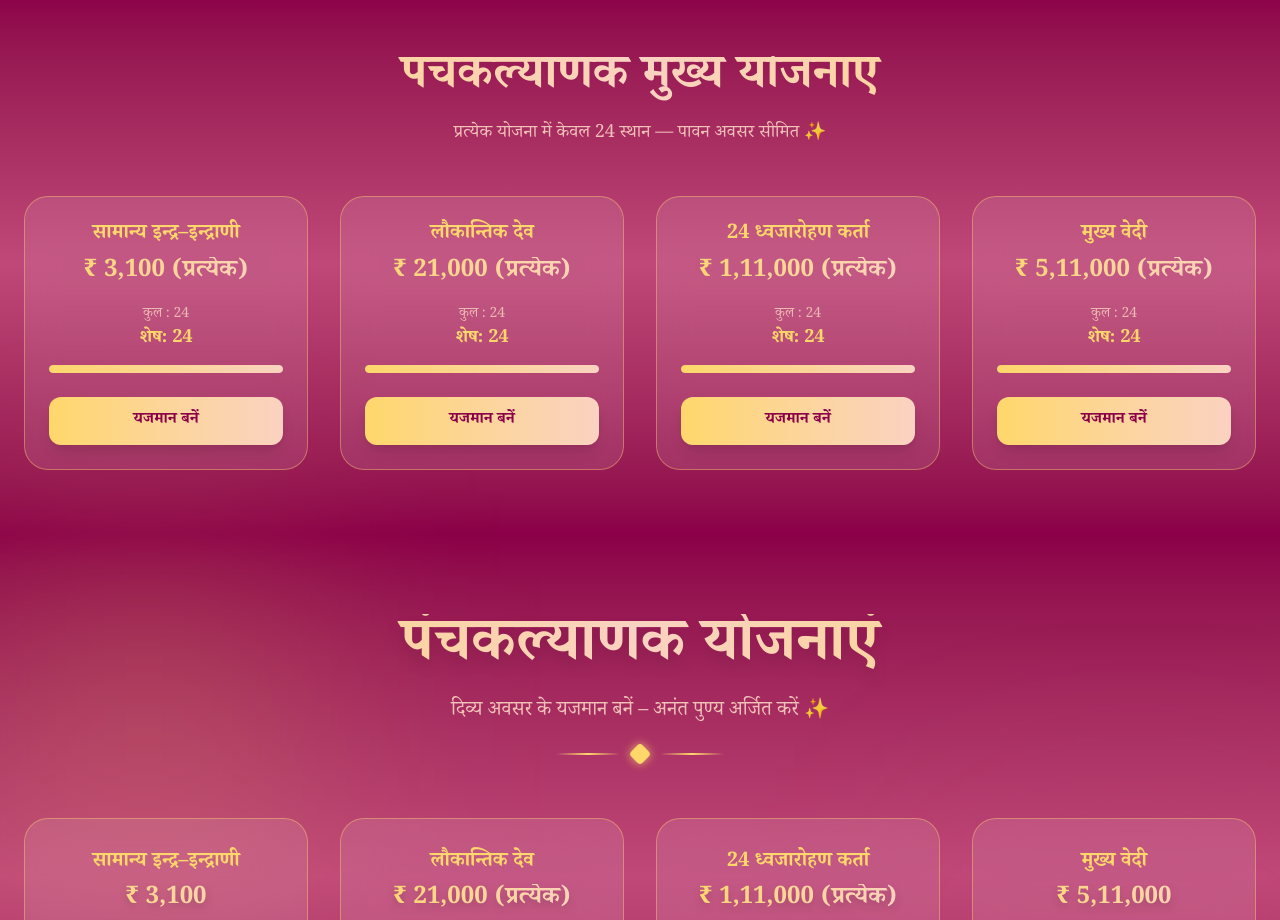
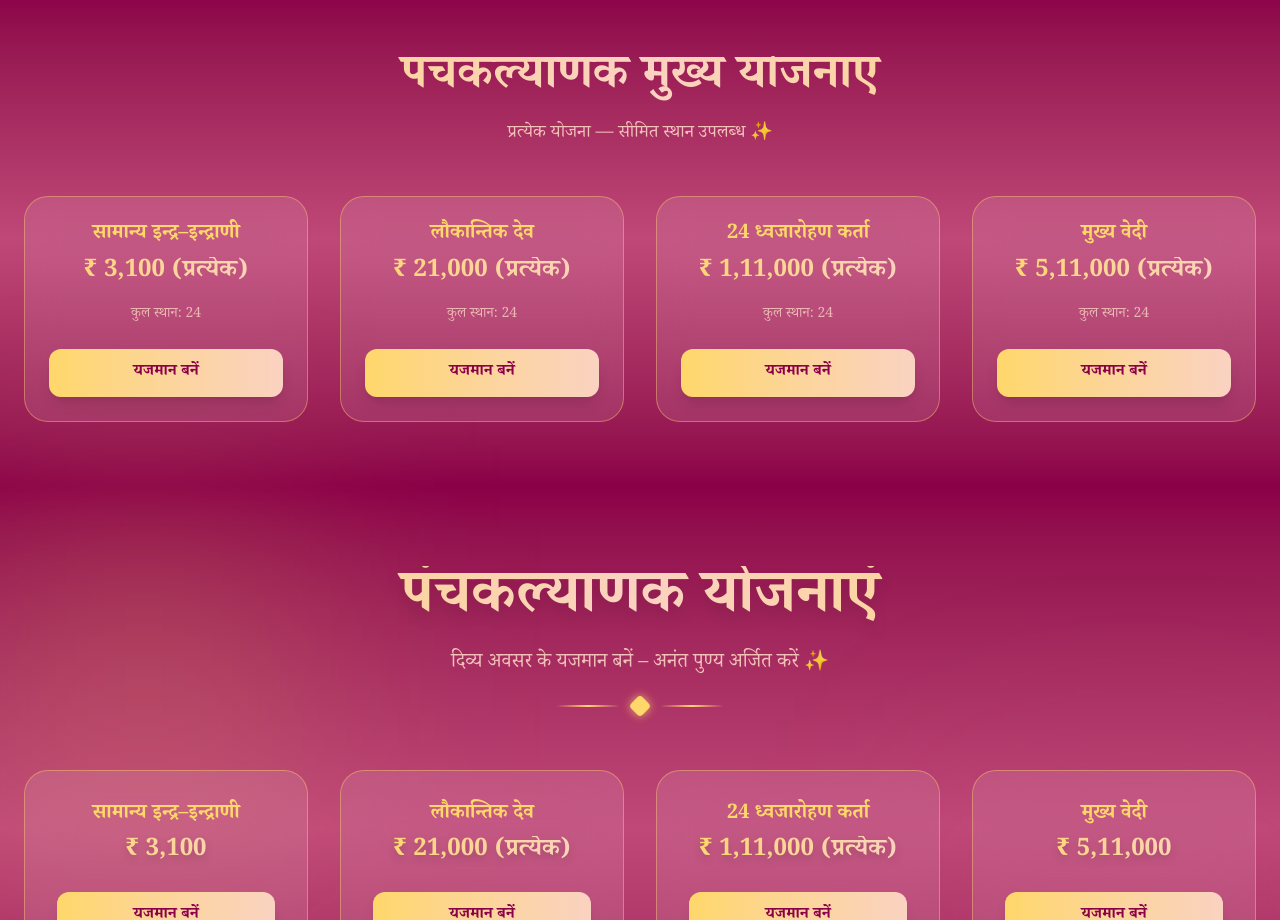
Before and after one commit to nirgranthcreationsco-cloud/panchkalyanak, a Next.js app: page / in a window 1280 px wide. Shown: the part 3760-4680 px from the top of the page. Built offline with nearby package versions, Linux system fonts and the light colour scheme.

Commit message:
final out0.7

```diff
--- a/app/component/mainyojna.tsx
+++ b/app/component/mainyojna.tsx
@@ -1,6 +1,6 @@
 "use client";
 
-import React, { useEffect, useMemo, useState } from "react";
+import React from "react";
 import { Yojana } from "../types/yojana";
 
 interface Props {
@@ -8,96 +8,37 @@ interface Props {
 }
 
 export default function MainYojnaSection({ setSelectedYojana }: Props) {
-  /* --------------------------------------------
-     STATIC YOJNA LIST — SSR SAFE
-  -------------------------------------------- */
-  const yojanas = useMemo<Yojana[]>(
-    () => [
+  const yojanas: Yojana[] = [
     {
       id: "general",
       name: "सामान्य इन्द्र–इन्द्राणी",
       amount: "₹ 3,100 (प्रत्येक)",
+      seatsTotal: 24,
       icon: null,
-        seatsTotal: 24,
     },
     {
       id: "laukantik",
       name: "लौकान्तिक देव",
       amount: "₹ 21,000 (प्रत्येक)",
+      seatsTotal: 24,
       icon: null,
-        seatsTotal: 24,
     },
     {
       id: "dhwajarohan",
       name: "24 ध्वजारोहण कर्ता",
       amount: "₹ 1,11,000 (प्रत्येक)",
+      seatsTotal: 24,
       icon: null,
-        seatsTotal: 24,
     },
     {
       id: "vedhi",
       name: "मुख्य वेदी",
       amount: "₹ 5,11,000 (प्रत्येक)",
+      seatsTotal: 24,
       icon: null,
-        seatsTotal: 24,
     },
-    ],
-    []
-  );
+  ];
 
-  /* -------------------------------------------------
-     FIX 1: Prevent Hydration Mismatch (math / random)
-     We first wait for client mount, then start logic.
-  --------------------------------------------------- */
-  const [isClientMounted, setIsClientMounted] = useState(false);
-
-  useEffect(() => {
-    setIsClientMounted(true);
-  }, []);
-
-  /* -------------------------------------------------
-     SEATS LEFT — only initialize after client mount
-  --------------------------------------------------- */
-  const [seatsLeft, setSeatsLeft] = useState<Record<string, number>>({});
-
-  useEffect(() => {
-    if (!isClientMounted) return;
-
-    const init = Object.fromEntries(yojanas.map((y) => [y.id, y.seatsTotal]));
-    setSeatsLeft(init);
-  }, [isClientMounted, yojanas]);
-
-  /* -------------------------------------------------
-     FIX 2: Randomization runs ONLY on client
-     No SSR calculation → no deployment errors
-  --------------------------------------------------- */
-  useEffect(() => {
-    if (!isClientMounted) return;
-    if (Object.keys(seatsLeft).length === 0) return;
-
-    const iv = setInterval(() => {
-      setSeatsLeft((prev) => {
-        const keys = Object.keys(prev);
-        const pick = keys[Math.floor(Math.random() * keys.length)];
-        const cur = prev[pick];
-
-        if (cur <= 2) return prev;
-
-        // Only client executes this
-        if (Math.random() < 0.35) {
-          return { ...prev, [pick]: cur - 1 };
-        }
-
-        return prev;
-      });
-    }, 6000);
-
-    return () => clearInterval(iv);
-  }, [isClientMounted, seatsLeft]);
-
-  /* -------------------------------------------------
-     UI — all values guaranteed stable at SSR
-  --------------------------------------------------- */
   return (
     <section className="relative py-16 px-6 bg-gradient-to-b from-[#8B0048] via-[#C04878] to-[#8B0048] text-white">
       <div className="max-w-7xl mx-auto relative z-10">
@@ -108,16 +49,13 @@ export default function MainYojnaSection({ setSelectedYojana }: Props) {
             पंचकल्याणक मुख्य योजनाएं
           </h2>
           <p className="text-lg text-[#FAD2C1]/90 mt-3">
-            प्रत्येक योजना में केवल 24 स्थान — पावन अवसर सीमित ✨
+            प्रत्येक योजना — सीमित स्थान उपलब्ध ✨
           </p>
         </div>
 
         {/* Cards */}
         <div className="grid grid-cols-1 sm:grid-cols-2 lg:grid-cols-4 gap-8">
           {yojanas.map((y) => {
-            const left = seatsLeft[y.id] ?? y.seatsTotal;
-            const width = Math.max(6, (left / y.seatsTotal) * 100);
-
             return (
               <div
                 key={y.id}
@@ -132,19 +70,7 @@ export default function MainYojnaSection({ setSelectedYojana }: Props) {
                 </p>
 
                 <div className="text-center mt-4">
-                  <p className="text-[#FAD2C1]/80 text-sm">कुल : 24</p>
-                  <p className="text-[#FFD76A] font-bold text-lg">शेष: {left}</p>
-                </div>
-
-                {/* Progress bar */}
-                <div className="mt-3 bg-white/20 rounded-full h-2 overflow-hidden">
-                  <div
-                    className="h-2 rounded-full"
-                    style={{
-                      width: `${width}%`,
-                      background: "linear-gradient(90deg, #FFD76A, #FAD2C1)",
-                    }}
-                  />
+                  <p className="text-[#FAD2C1]/80 text-sm">कुल स्थान: {y.seatsTotal}</p>
                 </div>
 
                 <button
@@ -157,6 +83,7 @@ export default function MainYojnaSection({ setSelectedYojana }: Props) {
             );
           })}
         </div>
+
       </div>
     </section>
   );
```
Lines whose indentation alone changed are shown as unchanged.
